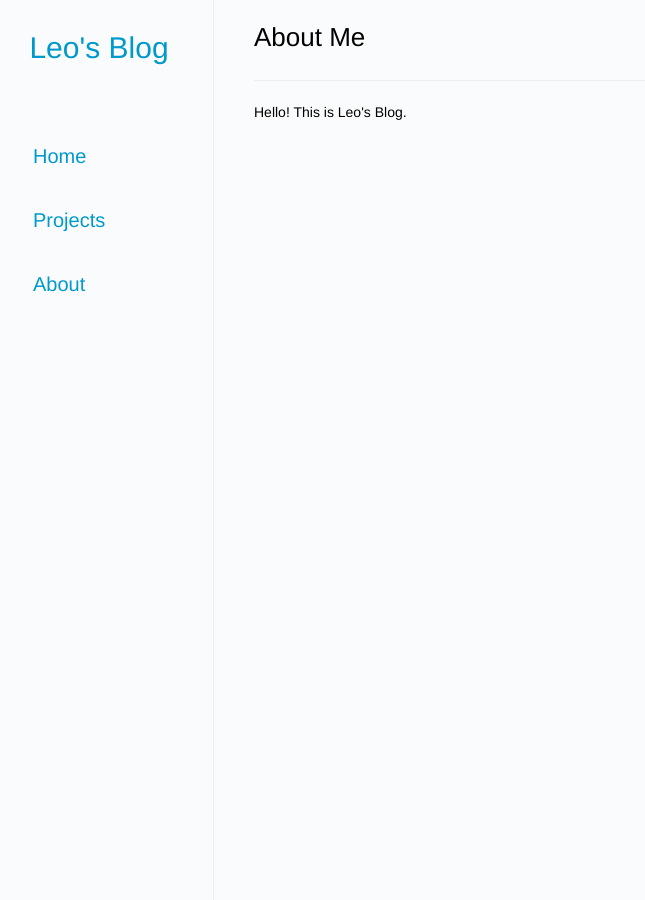
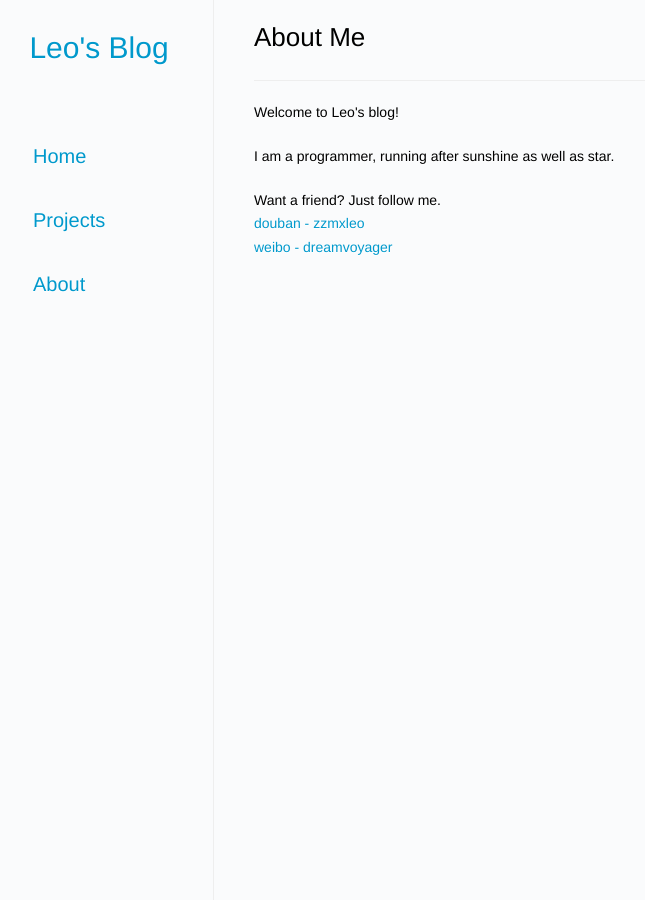
Before and after one commit to zzmxleo/zzmxleo.github.io, a Jekyll site: the page built from about.html, in a window 1280 px wide. Shown: the whole page, without its empty margins (16-661 px from the left). Built offline with Jekyll 4.4.1, drawn with Linux system fonts in a browser that asks for light colours; Markdown is read by kramdown in place of the engine named in the settings.

Commit message:
update about page

```diff
--- a/about.html
+++ b/about.html
@@ -5,5 +5,13 @@ title: LeoX
 <h1>About Me</h1>
 <hr>
 <p>
-    Hello! This is Leo's Blog.
+  Welcome to Leo's blog!
 </p>
+<p>
+  I am a programmer, running after sunshine as well as star.
+</p>
+<p>
+  Want a friend? Just follow me. <br />
+  <a href="http://www.douban.com/people/zzmxleo/">douban - zzmxleo</a> <br />
+  <a href="http://weibo.com/merengues237">weibo - dreamvoyager</a>
+</p>
```
